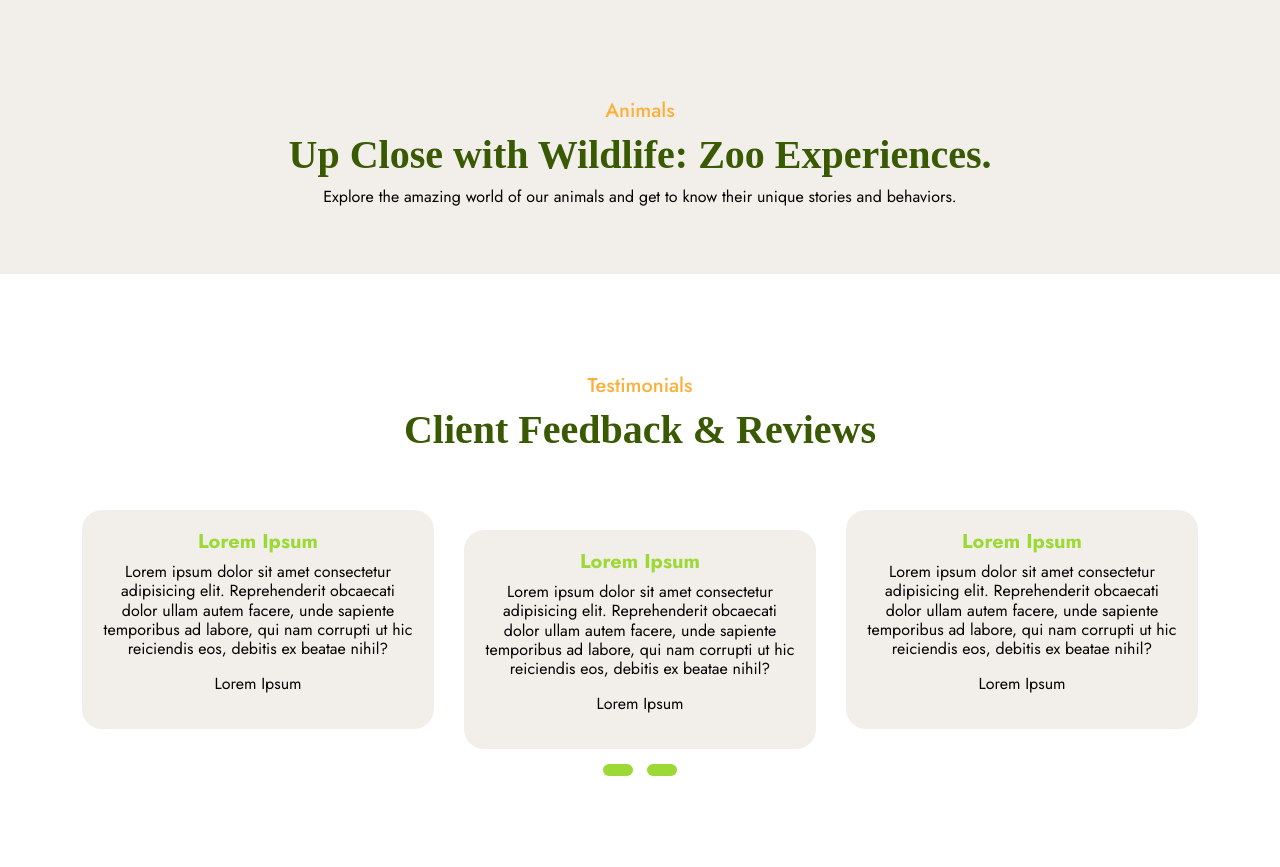
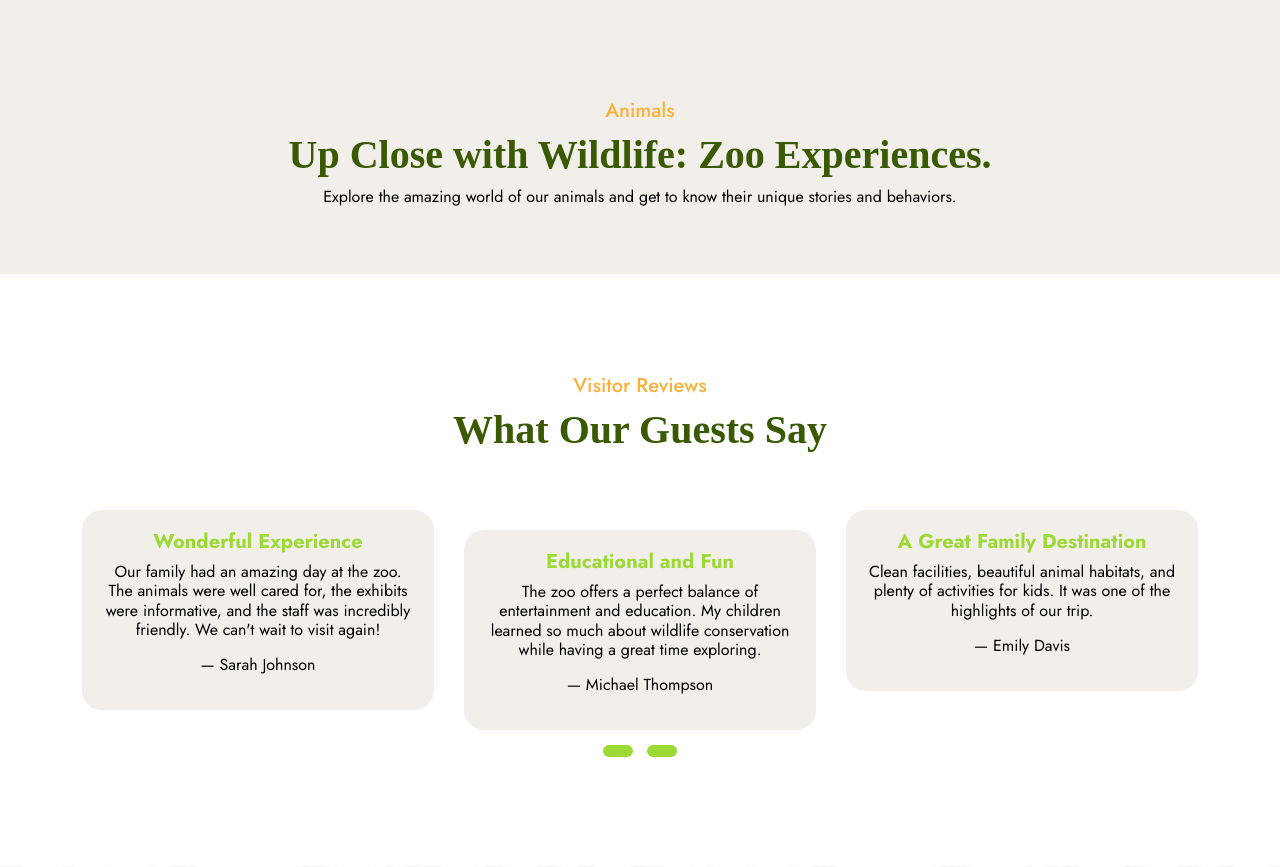
Before and after one commit to OrnelaL/Projekt-PHP, a PHP site: page / in a window 1280 px wide. Shown: the part 2281-3148 px from the top of the page. Run offline with PHP 8.4, Linux system fonts and the light colour scheme; data that the repository does not hold is empty; some libraries are stand-ins or nearby versions; some web fonts are replaced.

Commit message:
some change

```diff
--- a/assets/style.css
+++ b/assets/style.css
@@ -1173,7 +1173,7 @@ tbody tr:hover {
 
 
 .user-dashboard {
-    padding: 150px 0 90px;
+    padding: 90px 0 90px;
 }
 
 .user-dashboard .dashboard-container {
--- a/index.php
+++ b/index.php
@@ -149,65 +149,72 @@ $showBanner = ($consent === null);
 <!-- Testimonials -->
 <section class="sector">
     <div class="container">
-        <h5 class="detalis text-center">Testimonials</h5>
-        <h3 class="title text-center">Client Feedback & Reviews</h3>
+        <h5 class="detalis text-center">Visitor Reviews</h5>
+        <h3 class="title text-center">What Our Guests Say</h3>
+
         <div class="owl-carousel owl-theme testimonials-owl pt-5">
+
             <div class="item">
                 <div class="testimonals text-center">
-                    <h5>Lorem Ipsum</h5>
-                    <p>Lorem ipsum dolor sit amet consectetur adipisicing elit. Reprehenderit obcaecati dolor ullam
-                        autem facere, unde sapiente temporibus ad labore, qui nam corrupti ut hic reiciendis eos,
-                        debitis ex beatae nihil?</p>
-                    <p>Lorem Ipsum</p>
+                    <h5>Wonderful Experience</h5>
+                    <p>
+                        Our family had an amazing day at the zoo. The animals were well cared for,
+                        the exhibits were informative, and the staff was incredibly friendly.
+                        We can't wait to visit again!
+                    </p>
+                    <p>— Sarah Johnson</p>
                 </div>
             </div>
+
             <div class="item">
                 <div class="testimonals text-center">
-                    <h5>Lorem Ipsum</h5>
-                    <p>Lorem ipsum dolor sit amet consectetur adipisicing elit. Reprehenderit obcaecati dolor
-                        ullam
-                        autem facere, unde sapiente temporibus ad labore, qui nam corrupti ut hic reiciendis
-                        eos,
-                        debitis ex beatae nihil?</p>
-                    <p>Lorem Ipsum</p>
+                    <h5>Educational and Fun</h5>
+                    <p>
+                        The zoo offers a perfect balance of entertainment and education.
+                        My children learned so much about wildlife conservation while having
+                        a great time exploring.
+                    </p>
+                    <p>— Michael Thompson</p>
                 </div>
             </div>
+
             <div class="item">
                 <div class="testimonals text-center">
-                    <h5>Lorem Ipsum</h5>
-                    <p>Lorem ipsum dolor sit amet consectetur adipisicing elit. Reprehenderit obcaecati dolor
-                        ullam
-                        autem facere, unde sapiente temporibus ad labore, qui nam corrupti ut hic reiciendis
-                        eos,
-                        debitis ex beatae nihil?</p>
-                    <p>Lorem Ipsum</p>
+                    <h5>A Great Family Destination</h5>
+                    <p>
+                        Clean facilities, beautiful animal habitats, and plenty of activities
+                        for kids. It was one of the highlights of our trip.
+                    </p>
+                    <p>— Emily Davis</p>
                 </div>
             </div>
+
             <div class="item">
                 <div class="testimonals text-center">
-                    <h5>Lorem Ipsum</h5>
-                    <p>Lorem ipsum dolor sit amet consectetur adipisicing elit. Reprehenderit obcaecati dolor
-                        ullam
-                        autem facere, unde sapiente temporibus ad labore, qui nam corrupti ut hic reiciendis
-                        eos,
-                        debitis ex beatae nihil?</p>
-                    <p>Lorem Ipsum</p>
+                    <h5>Highly Recommended</h5>
+                    <p>
+                        I was impressed by the zoo's commitment to conservation and animal welfare.
+                        Every exhibit was thoughtfully designed and enjoyable to explore.
+                    </p>
+                    <p>— Robert Wilson</p>
                 </div>
             </div>
+
             <div class="item">
                 <div class="testimonals text-center">
-                    <h5>Lorem Ipsum</h5>
-                    <p>Lorem ipsum dolor sit amet consectetur adipisicing elit. Reprehenderit obcaecati dolor
-                        ullam
-                        autem facere, unde sapiente temporibus ad labore, qui nam corrupti ut hic reiciendis
-                        eos,
-                        debitis ex beatae nihil?</p>
-                    <p>Lorem Ipsum</p>
+                    <h5>Memorable Visit</h5>
+                    <p>
+                        From the entrance to the final exhibit, everything was organized and engaging.
+                        A fantastic place for animal lovers of all ages.
+                    </p>
+                    <p>— Jessica Miller</p>
                 </div>
             </div>
+
         </div>
     </div>
 </section>
+
 <!-- Blog -->
 <?php
 $result = mysqli_query($conn, "SELECT * FROM blog ORDER BY data_postimit DESC LIMIT 3");
```
